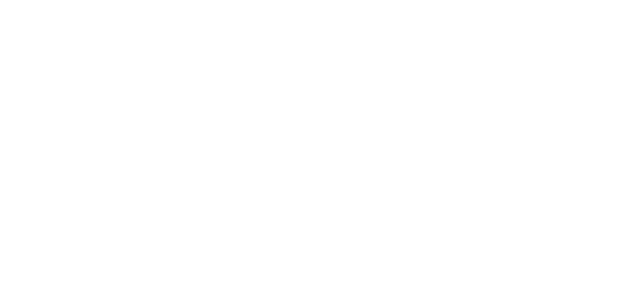
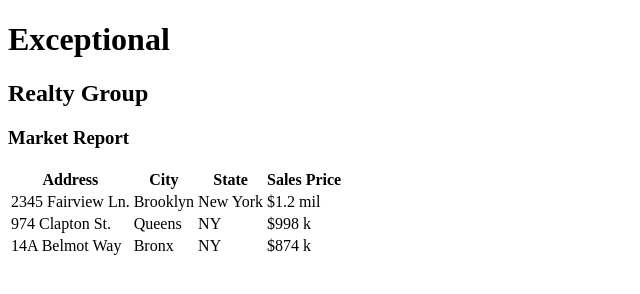
Before and after one commit to jegramin/exceptional-realty, a plain HTML site: page market-report.html in a window 1280 px wide. Shown: the whole page, without its empty margins (0-640 px from the left). Drawn offline with Linux system fonts and the light colour scheme.

Commit message:
add listing table to real-estate-listings.html and a table to market-report.html

```diff
--- a/market-report.html
+++ b/market-report.html
@@ -0,0 +1,39 @@
+<!DOCTYPE html>
+<html lang="en">
+<head>
+    <meta charset="UTF-8">
+    <title>Exceptional Realty Group - Luxury Homes - Market Report</title>
+</head>
+<body>
+    <h1>Exceptional</h1>
+    <h2>Realty Group</h2>
+
+    <h3>Market Report</h3>
+
+    <table>
+        <tr>
+            <th>Address</th>
+            <th>City</th>
+            <th>State</th>
+            <th>Sales Price</th>
+        <tr>
+            <td>2345 Fairview Ln.</td>
+            <td>Brooklyn</td>
+            <td>New York</td>
+            <td>$1.2 mil</td>
+        </tr>
+        <tr>
+            <td>974 Clapton St.</td>
+            <td>Queens</td>
+            <td>NY</td>
+            <td>$998 k</td>
+        </tr>
+        <tr>
+            <td>14A Belmot Way</td>
+            <td>Bronx</td>
+            <td>NY</td>
+            <td>$874 k</td>
+        </tr>
+    </table>
+</body>
+</html>
```
Also changed, not shown: real-estate-listings.html (+19 -0 lines).
